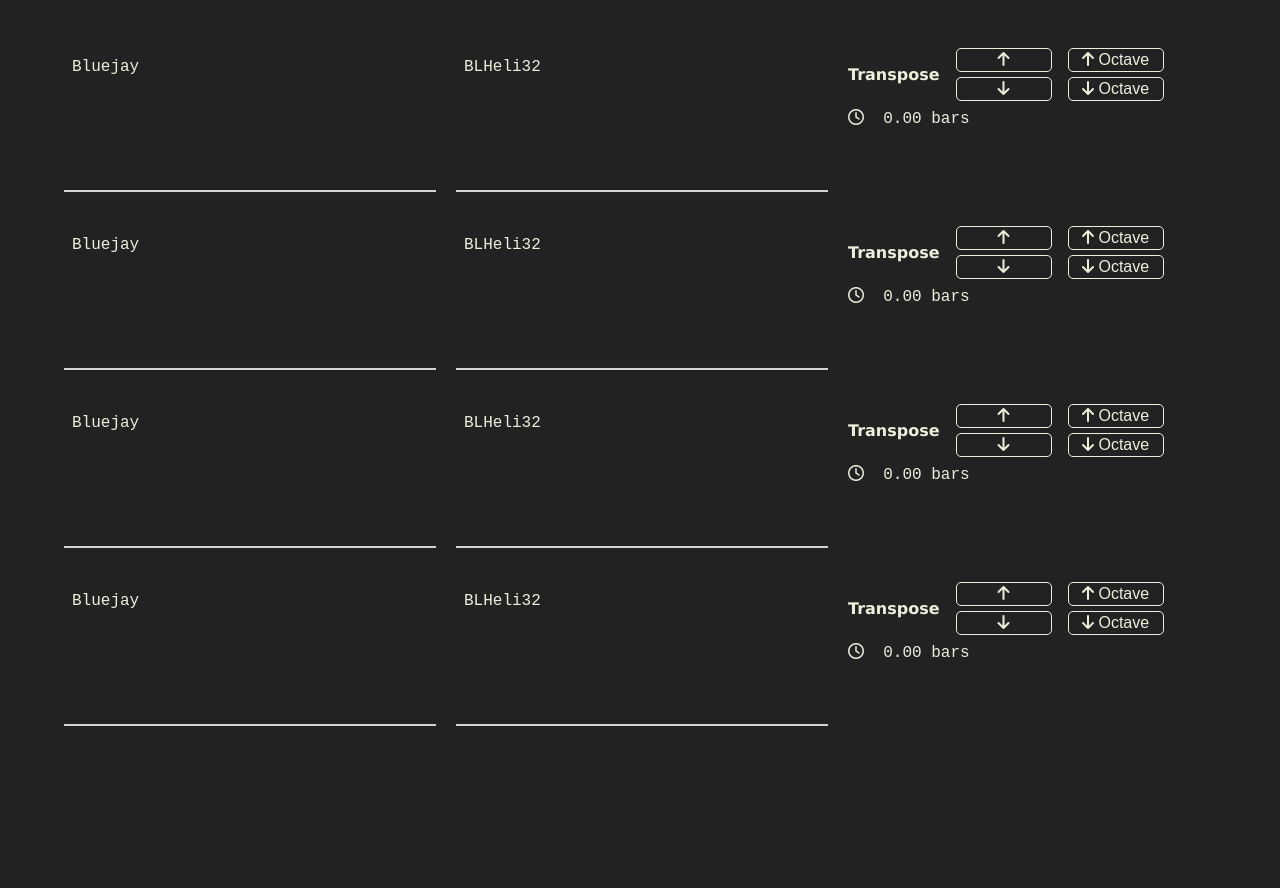
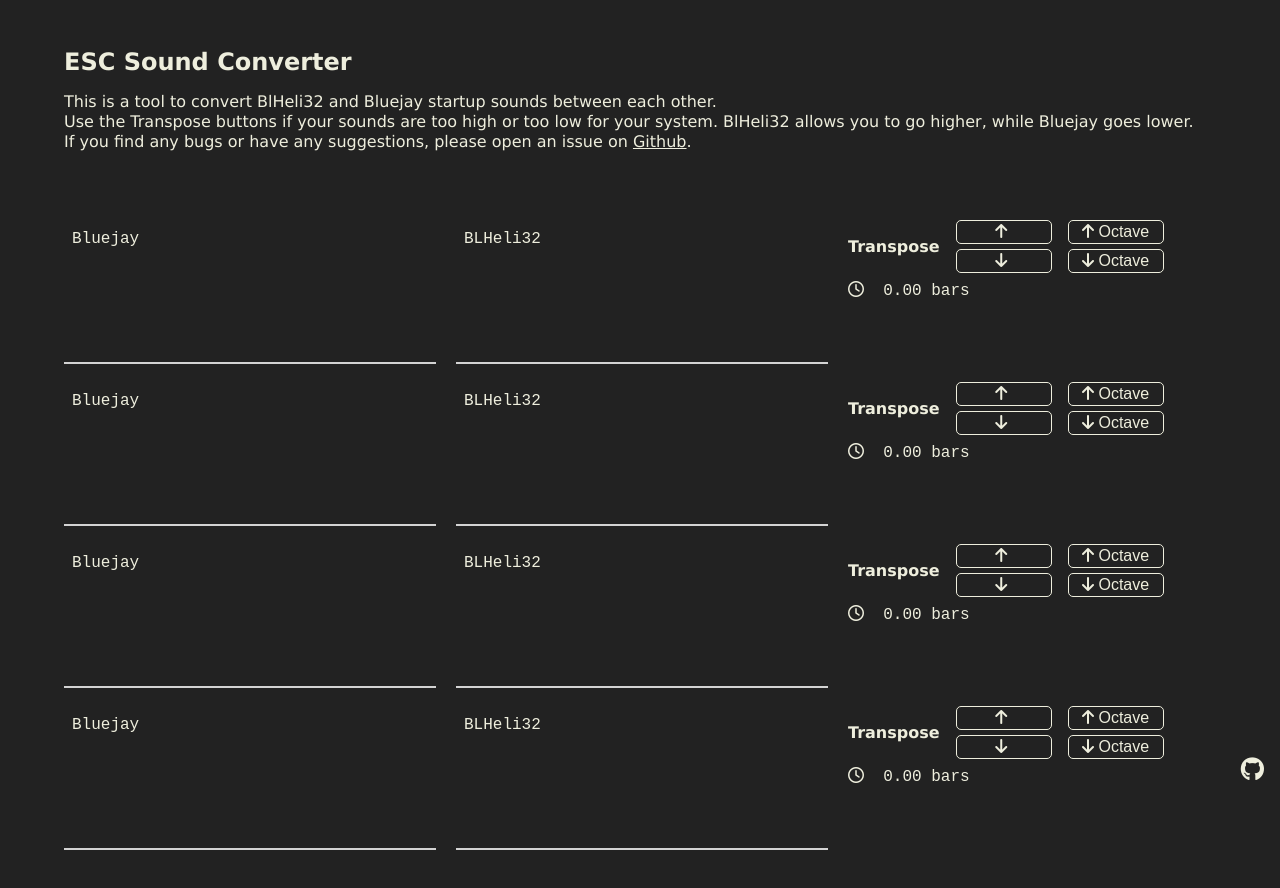
Before and after one commit to bastian2001/esc-sound-converter, a Vue app: page / in a window 1280 px wide. Shown: the top 888 px of the page. Before the commit the page ends 800 px from the top, so only its background shows below. Built offline with nearby package versions, Linux system fonts and the light colour scheme.

Commit message:
GitHub Link, Transpose Counter, Intro Text

```diff
--- a/index.html
+++ b/index.html
@@ -4,7 +4,7 @@
 		<meta charset="UTF-8" />
 		<link rel="icon" href="/favicon.ico" />
 		<meta name="viewport" content="width=device-width, initial-scale=1.0" />
-		<title>Vite App</title>
+		<title>ESC Sound Converter</title>
 		<script src="https://kit.fontawesome.com/7200296c80.js" crossorigin="anonymous"></script>
 	</head>
 	<body>
--- a/src/App.vue
+++ b/src/App.vue
@@ -1,9 +1,25 @@
 <template>
 	<div class="main-wrapper">
+		<div id="intro">
+			<h2>ESC Sound Converter</h2>
+			<p class="introText">
+				This is a tool to convert BlHeli32 and Bluejay startup sounds between each other.<br />Use the Transpose buttons
+				if your sounds are too high or too low for your system. BlHeli32 allows you to go higher, while Bluejay goes
+				lower.<br />If you find any bugs or have any suggestions, please open an issue on
+				<a href="https://github.com/Bastian2001/esc-sound-converter/issues/new" style="color: inherit !important"
+					>Github</a
+				>.
+			</p>
+			<p :class="{ hide: timeEqual }" class="introText">
+				<i class="fa-solid fa-triangle-exclamation"></i>&nbsp;&nbsp;Unequal lengths lead to asynchronous beeps at the
+				end of the start sequence.
+			</p>
+		</div>
 		<Converter @time="$event => calcTime(0, $event)" :time-equal="timeEqual" />
 		<Converter @time="$event => calcTime(1, $event)" :time-equal="timeEqual" />
 		<Converter @time="$event => calcTime(2, $event)" :time-equal="timeEqual" />
 		<Converter @time="$event => calcTime(3, $event)" :time-equal="timeEqual" />
+		<a href="https://github.com/Bastian2001/esc-sound-converter" id="githublink"><i class="fa-brands fa-github"></i></a>
 	</div>
 </template>
 
@@ -43,5 +59,31 @@
 	max-width: 90%;
 	margin: 0 auto;
 	margin-top: 3rem;
+	margin-bottom: 5rem;
+}
+
+#githublink {
+	position: fixed;
+	bottom: 0;
+	right: 0;
+	margin: 1rem;
+	color: #eed;
+	font-size: 1.5rem;
+}
+
+p {
+	font-family: Verdana, Geneva, Tahoma, sans-serif;
+	margin-top: 1rem;
+}
+#intro {
+	margin-bottom: 2rem;
+}
+
+.hide {
+	visibility: hidden;
+}
+
+.introText {
+	line-height: 125%;
 }
 </style>
--- a/src/assets/main.css
+++ b/src/assets/main.css
@@ -13,3 +13,7 @@
 	color: #eed;
 	font-family: Verdana, Geneva, Tahoma, sans-serif;
 }
+
+p {
+	color: #eed;
+}
--- a/src/components/Converter.vue
+++ b/src/components/Converter.vue
@@ -22,12 +22,22 @@
 			<div class="transpose">
 				<h4>Transpose</h4>
 				<div class="transposeOnceButtons transposeButtons">
-					<button @click="transposeBy(1)"><i class="fa-solid fa-arrow-up"></i></button><br />
-					<button @click="transposeBy(-1)"><i class="fa-solid fa-arrow-down"></i></button>
+					<button @click="transposeBy(1)">
+						<i class="fa-solid fa-arrow-up"></i>&nbsp;
+						<p style="display: inline; font-family: inherit" v-if="transposed > 0">
+							{{ transposed }}
+						</p></button
+					><br />
+					<button @click="transposeBy(-1)">
+						<i class="fa-solid fa-arrow-down"></i>&nbsp;
+						<p style="display: inline; font-family: inherit" v-if="transposed < 0">
+							{{ -transposed }}
+						</p>
+					</button>
 				</div>
 				<div class="transposeOctaveButtons transposeButtons">
-					<button @click="transposeBy(12)"><i class="fa-solid fa-arrow-up"></i> Octave</button><br />
-					<button @click="transposeBy(-12)"><i class="fa-solid fa-arrow-down"></i> Octave</button>
+					<button @click="transposeBy(12)"><i class="fa-solid fa-arrow-up"></i>&nbsp;Octave</button><br />
+					<button @click="transposeBy(-12)"><i class="fa-solid fa-arrow-down"></i>&nbsp;Octave</button>
 				</div>
 			</div>
 			<p class="time" :class="{ red: !timeEqual }"><i class="fa-regular fa-clock"></i>&nbsp;&nbsp;{{ time }} bars</p>
@@ -55,6 +65,7 @@
 			notes: [] as { duration: number; name: string; octave: number }[],
 			rtttlActive: false,
 			bl32Active: false,
+			transposed: 0,
 		}
 	},
 	methods: {
@@ -128,7 +139,7 @@
 					}
 				})
 				warnings.push(...this.generateNoteWarnings(notes as { duration: number; name: string; octave: number }[]))
-			}
+			} else this.transposed = 0
 			this.error = errors
 			this.warning = []
 			if (errors.length > 0) {
@@ -191,7 +202,7 @@
 					}
 				})
 				warnings.push(...this.generateNoteWarnings(notes as { duration: number; name: string; octave: number }[]))
-			}
+			} else this.transposed = 0
 			this.error = errors
 			this.warning = []
 			if (errors.length > 0 && notes.length > 0) {
@@ -251,6 +262,8 @@
 				else this.transposedown()
 			}
 			this.warning = this.generateNoteWarnings(this.notes)
+			this.transposed += amount
+			if (this.notes.length === 0) this.transposed = 0
 		},
 		generateNoteWarnings(notes: { duration: number; name: string; octave: number }[]): string[] {
 			const warnings: string[] = []
@@ -280,7 +293,7 @@
 						if (!warnings.includes("Keep pause lengths to 1/1, 1/2, 1/4, ... 1/128 for BlHeli32"))
 							warnings.push("Keep pause lengths to 1/1, 1/2, 1/4, ... 1/128 for BlHeli32")
 				}
-				if (note.name !== "P")
+				if (note.name !== "P" && note.name)
 					if (note.duration !== 1 && note.duration !== 2 && note.duration !== 4 && note.duration !== 8)
 						if (!warnings.includes("BlHeli32 only supports 1/1, 1/2, 1/4, and 1/8 note lengths"))
 							warnings.push("BlHeli32 only supports 1/1, 1/2, 1/4, and 1/8 note lengths")
@@ -310,7 +323,7 @@
 	display: grid;
 	grid-template-columns: 1fr 1fr 1fr;
 	gap: 1.5rem;
-	margin-bottom: 3rem;
+	margin-bottom: 2rem;
 }
 textarea {
 	width: 100%;
@@ -326,7 +339,6 @@
 	font-family: "Roboto Mono", monospace;
 }
 p {
-	color: #eed;
 	font-family: "Roboto Mono", monospace;
 }
 .transpose {
```
